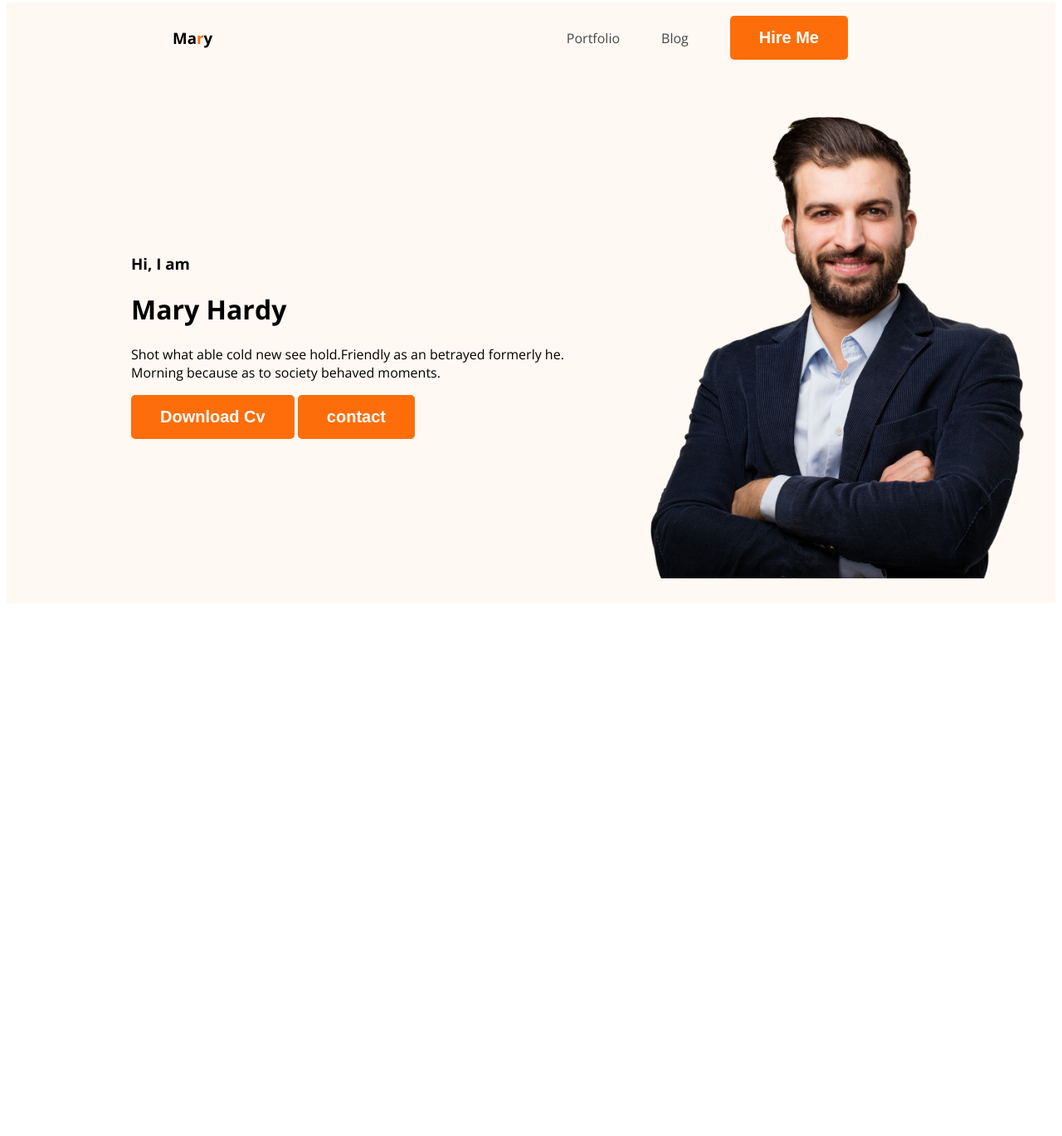
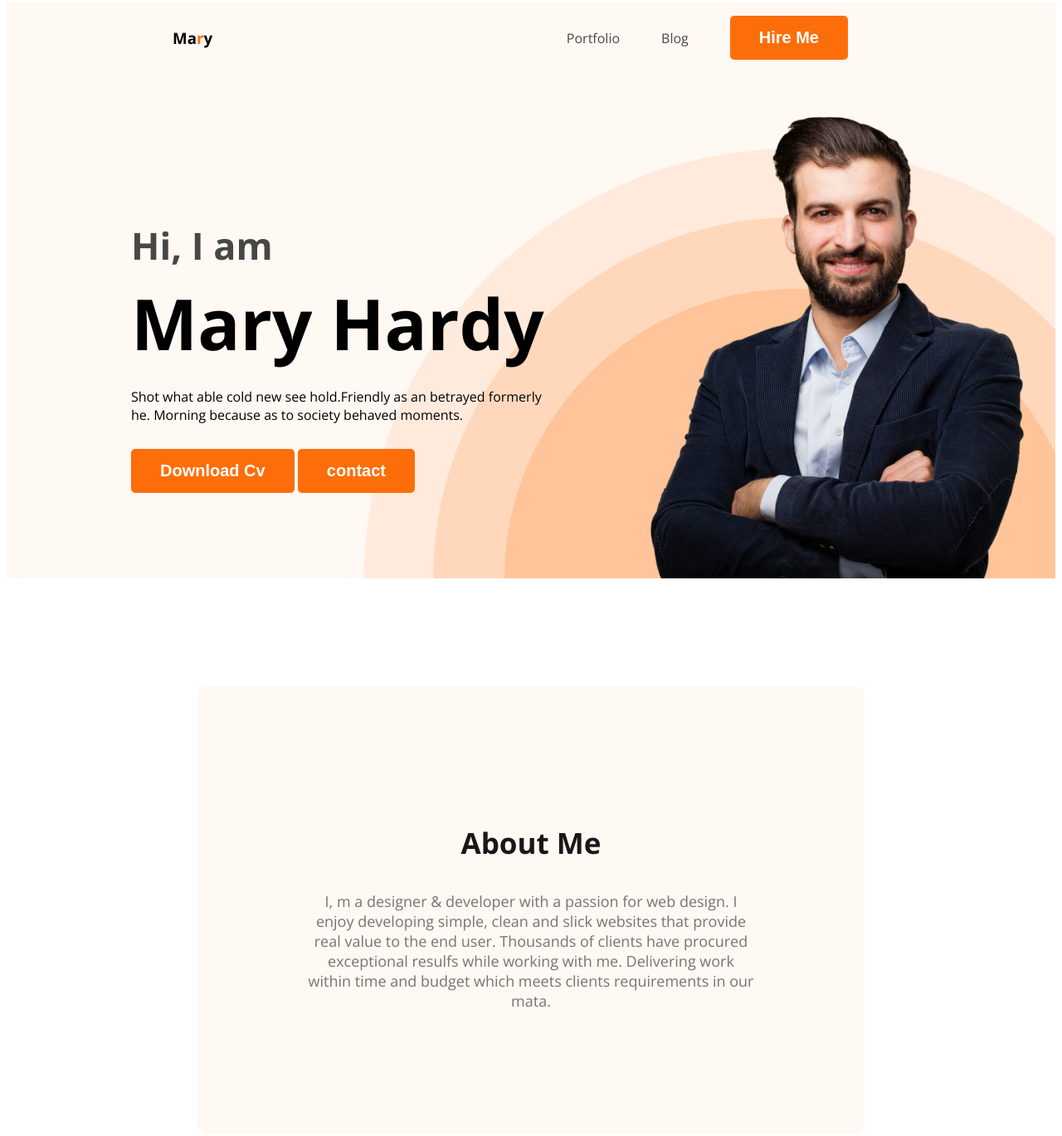
Before and after one commit to Rayhan0099/web-developer-porttfolio, a plain HTML site: page index.html in a window 1280 px wide. Shown: the part 5-1374 px from the top of the page at 83% size. Before the commit the page ends 800 px from the top, so only its background shows below. Drawn offline with nearby package versions, Linux system fonts and the light colour scheme.

Commit message:
added about section

```diff
--- a/index.html
+++ b/index.html
@@ -22,9 +22,9 @@
         </nav>
         <div class="banner">
             <div class="banner-content">
-                <h3 class="Banner Greeting">Hi, I  am</h3>
-                <h1 class="Banner title">Mary Hardy</h1>
-                <p>Shot what able cold new see hold.Friendly as an betrayed formerly he. Morning because as to society behaved moments.</p>
+                <h3 class="Banner-Greeting">Hi, I  am</h3>
+                <h1 class="Banner-title">Mary Hardy</h1>
+                <p class="banner-des">Shot what able cold new see hold.Friendly as an betrayed formerly he. Morning because as to society behaved moments.</p>
                 <button class="btn-primary">Download Cv</button>
                 <button class="btn-primary">contact</button>
             </div>
@@ -32,7 +32,12 @@
         </div>
     </header>
     <main>
-
+        <section class="about">
+            <h3 class="section-title"> About Me</h3>
+            <p class="section-des">
+                I, m a designer & developer with a passion for web design. I enjoy developing simple, clean and slick websites that provide real value to the end user. Thousands of clients have procured exceptional resulfs while working with me. Delivering work within time and budget which meets clients requirements in our mata.
+            </p>
+        </section>
     </main>
     <footer>
 
--- a/styles/Portfolio.css
+++ b/styles/Portfolio.css
@@ -1,64 +1,125 @@
 /* common Shared styl */
-body{
+body {
     font-family: 'Manrope', sans-serif;
     font-family: 'Open Sans', sans-serif;
 }
-.text-primary{
-    color: #FD6E0A;;
+
+.text-primary {
+    color: #FD6E0A;
+    ;
 }
 
-.btn-primary{
+.btn-primary {
     border-radius: 5px;
     background: #FD6E0A;
     border: 0;
     color: white;
     font-size: 20px;
     font-weight: 700;
-padding: 15px 35px ;
+    padding: 15px 35px;
+}
+
+.section-title {
+    color: #181818;
+    text-align: center;
+    font-size: 35px;
+    font-weight: 700;
+
+}
+
+.section-des {
+    color: var(--Dark-03, #757575);
+    text-align: center;
+    font-size: 18px;
+    font-weight: 400;
+
 }
 
 
 /* nav style */
 
-nav{
+nav {
     display: flex;
     justify-content: space-between;
     align-items: center;
     margin: 0 200px;
 }
 
-.nav title{
-    color:  #181818;
+.nav title {
+    color: #181818;
     font-size: 45px;
     font-weight: 800;
 
 }
 
-nav > ul{
+nav>ul {
     display: flex;
     align-items: center;
 }
 
-nav li{
+nav li {
     list-style: none;
     margin-right: 50px;
 }
 
-nav a{
+nav a {
     text-decoration: none;
     color: #474747;
 }
+
 /* header related styles */
-.header{
+.header {
     background: #FFF8F3;
+    background-image: url('../images/header_bg.png');
+    background-repeat: no-repeat;
+    background-position: bottom right;
 }
 
-.banner{
-    padding: 30px 30px 30px 150px;
+.banner {
+    padding: 30px 30px 0px 150px;
     display: flex;
     align-items: center;
+    justify-content: space-between;
 }
 
-.banner .Profile-pic{
+.banner-content {
+    max-width: 500px;
+}
+
+.banner .Profile-pic {
     width: 500px;
 }
+
+.Banner-Greeting {
+    font-size: 45px;
+    color: #474747;
+    margin-bottom: 0;
+}
+
+.Banner-title {
+    font-size: 85px;
+    font-weight: 700;
+    margin-top: 5px;
+    margin-bottom: 20px;
+}
+
+.banner-des {
+    margin-top: 20px;
+    margin-bottom: 30px;
+
+}
+
+/* main section Style */
+
+
+/* about section style */
+
+.about {
+    padding: 130px;
+    border-radius: 10px;
+    background: #FFF8F3;
+    margin-top: 130px;
+    margin-bottom: 130px;
+    margin-left: 230px;
+    margin-right: 230px;
+}
```
Lines whose indentation alone changed are shown as unchanged.
